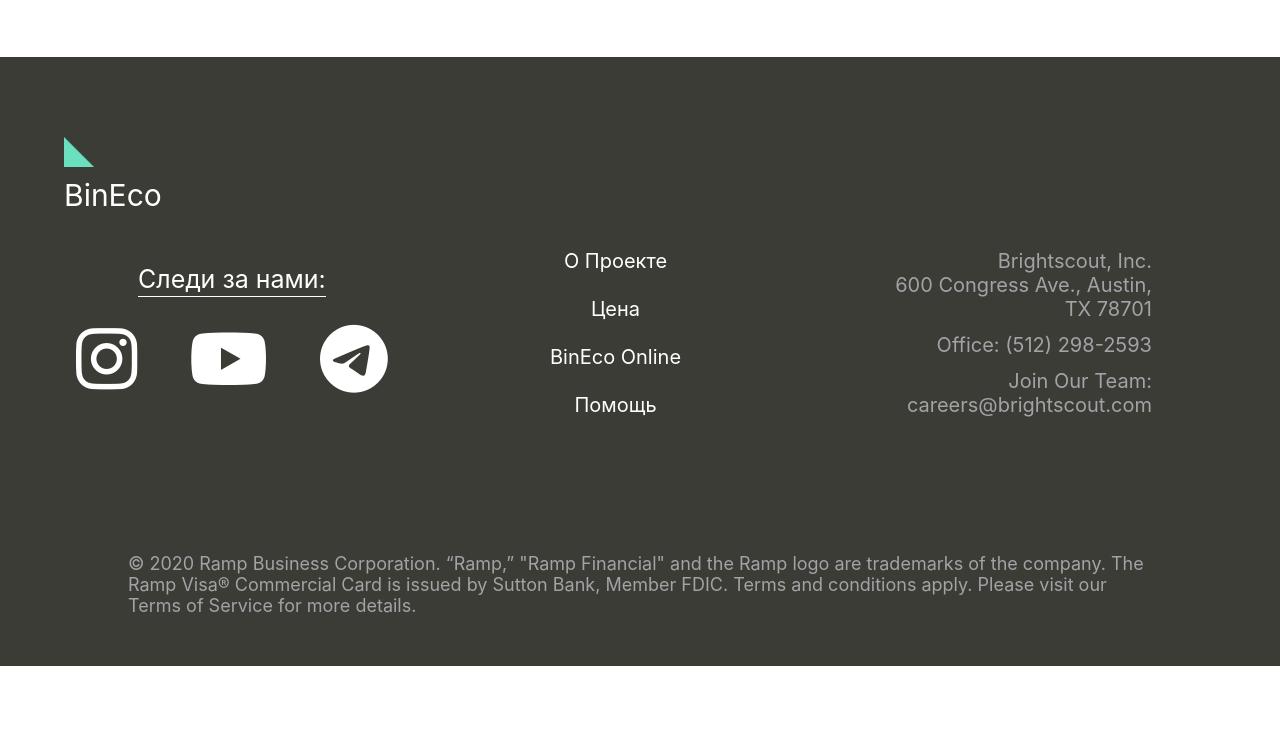
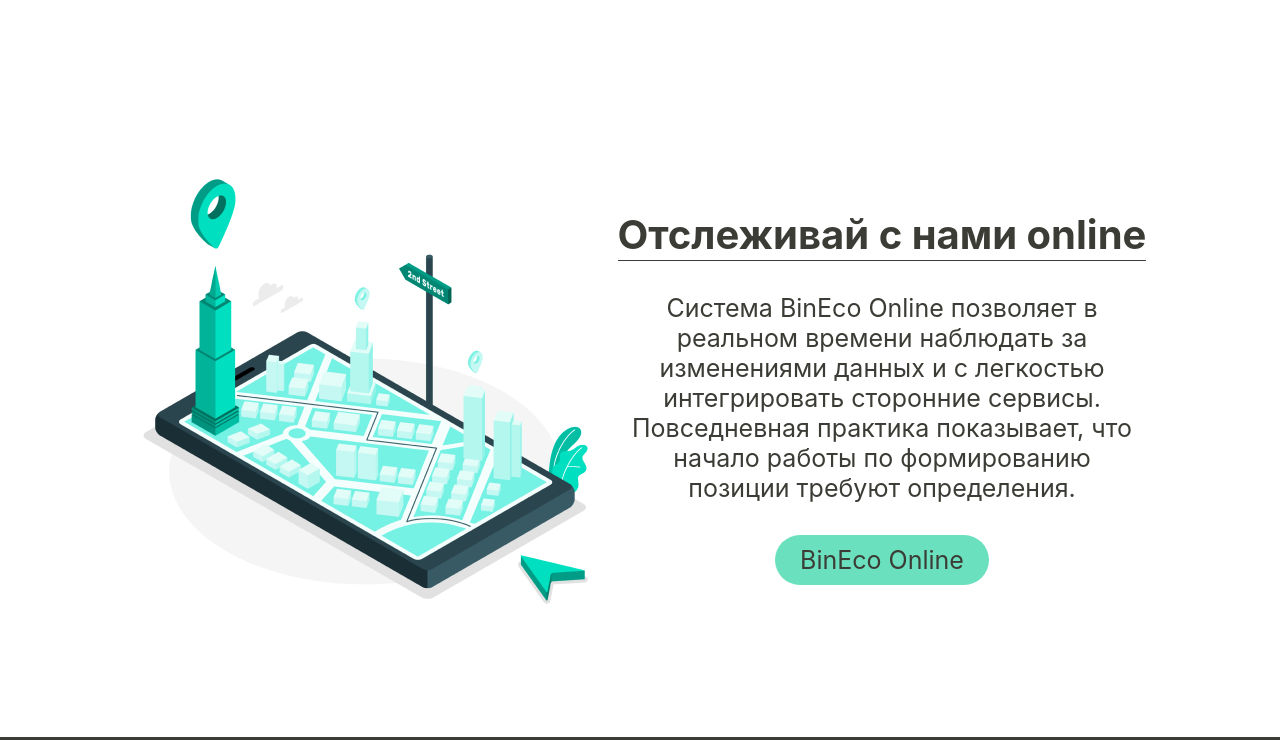
Before and after one commit to Enactus-NIS-Taraz/bineco, a website: page src/pages/index.html in a window 1280 px wide. Shown: the part 1279-2019 px from the top of the page. Before the commit the page ends 1945 px from the top, so only its background shows below. Drawn offline with Linux system fonts and the light colour scheme.

Commit message:
feat: add section online-tracking

```diff
--- a/src/pages/index.html
+++ b/src/pages/index.html
@@ -93,6 +93,18 @@
     </section>
 
 
+    <div class="online-tracking">
+        <div class="online-tracking__image">
+            <img src="../assets/images/online-tracking.png" alt="online-tracking">
+        </div>
+        <div class="online-tracking__card card">
+            <h1 class="card__heading">Отслеживай с нами online</h1>
+            <p class="card__text">Система BinEco Online позволяет в реальном времени наблюдать за изменениями данных и с легкостью интегрировать сторонние сервисы. Повседневная практика показывает, что начало работы по формированию <br> позиции требуют определения.</p>
+            <a href="#" class="card__button button">BinEco Online</a>
+        </div>
+    </div>
+
+
     <section class="footer">
         <a href="#" class="footer__logo-link logo-link">
             <div class="footer__logo logo">
--- /dev/null
+++ b/src/styles/scss/blocks/online-tracking.scss
@@ -0,0 +1,28 @@
+.online-tracking {
+    padding: 0 10%;
+    box-sizing: border-box;
+    width: 100%;
+    height: 85vh;
+    display: flex;
+    flex-direction: row;
+    align-items: center;
+    justify-content: space-between;
+    text-align: center;
+
+    &__card {
+        width: 565px;
+        align-items: center !important;
+    }
+}
+
+.card {
+    &__heading {
+        font-size: 40px !important;
+
+        border-bottom: 1px solid $color-1;
+    }
+
+    &__text {
+        font-size: 25px !important;
+    }
+}
--- a/src/styles/scss/main.scss
+++ b/src/styles/scss/main.scss
@@ -12,6 +12,7 @@
 @import './blocks/welcome.scss';
 @import './blocks/advantages.scss';
 @import './blocks/footer.scss';
+@import './blocks/online-tracking.scss';
 /* blocks styles end */
 
 /* components styles start */
```
Also changed, not shown: src/assets/images/online-tracking.png (added), src/styles/css/main.css, 1 other file.
